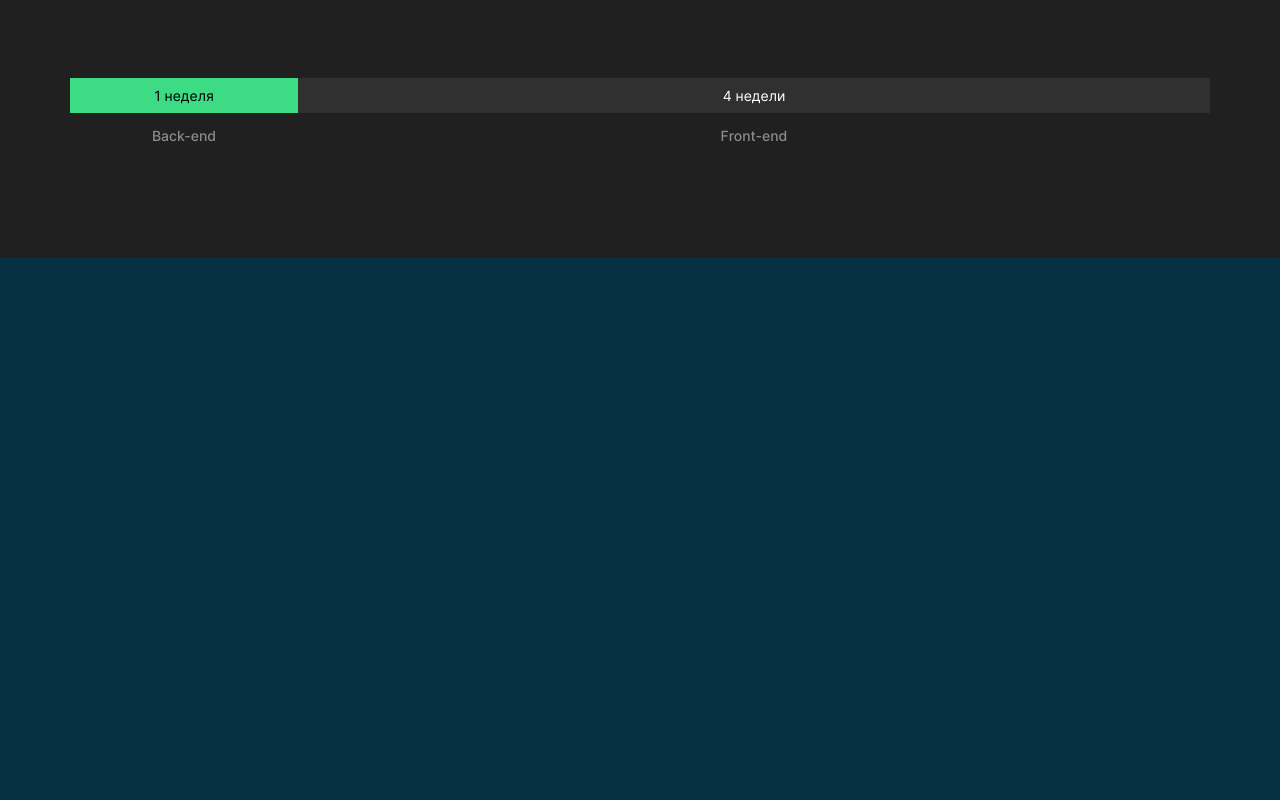
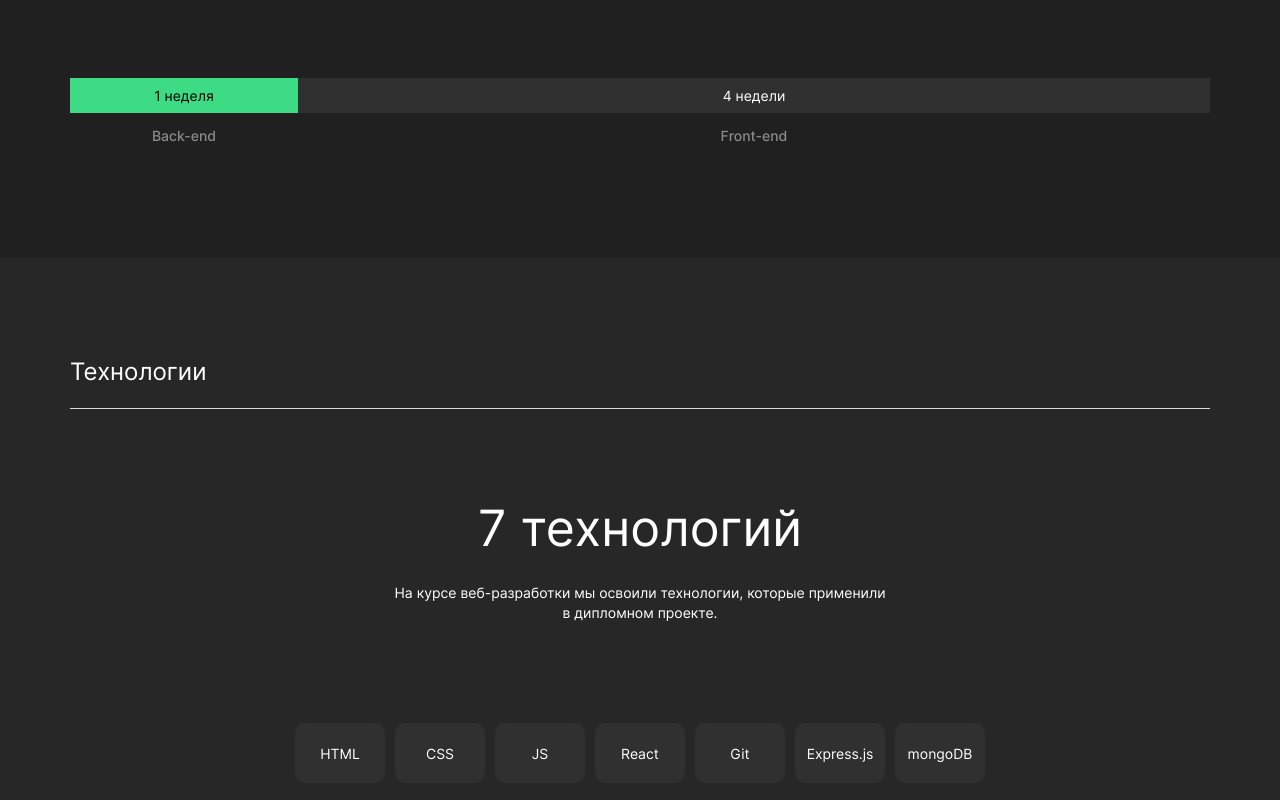
Before and after one commit to adievme/movies-explorer-frontend, a React (Create React App) app: page / in a window 1280 px wide. Shown: the part 1261-2061 px from the top of the page. Before the commit the page ends 1519 px from the top, so only its background shows below. Built offline with nearby package versions, Linux system fonts and the light colour scheme.

Commit message:
feat: сверстать блок techs

```diff
--- a/src/components/App/App.css
+++ b/src/components/App/App.css
@@ -1,5 +1,7 @@
 body {
   background-color: #073042;
+  max-width: 1280px;
+  margin: 0 auto;
 }
 
 .page {
--- a/src/components/Main/Main.js
+++ b/src/components/Main/Main.js
@@ -1,8 +1,9 @@
 import React from 'react';
 import './Main.css'
-  import Promo from './Promo/Promo.js';
-  import NavTab from './NavTab/NavTab.js';
-  import AboutProject from './AboutProject/AboutProject';
+import Promo from './Promo/Promo.js';
+import NavTab from './NavTab/NavTab.js';
+import AboutProject from './AboutProject/AboutProject';
+import Techs from './Techs/Techs';
 
 function Main() {
   return (
@@ -10,6 +11,7 @@ function Main() {
       <Promo />
       <NavTab />
       <AboutProject />
+      <Techs />
     </div>
   );
 }
--- /dev/null
+++ b/src/components/Main/Techs/Techs.css
@@ -0,0 +1,69 @@
+.techs {
+  background-color: #272727;
+  padding: 100px 70px;
+  margin: auto;
+}
+
+.techs__header {
+  color: #ffffff;
+  font-size: 22;
+  font-weight: 400;
+  line-height: 27px;
+  margin: 0;
+  padding-bottom: 23px;
+  border-bottom: 1px solid #DADADA;
+}
+
+.techs__description {
+  margin: 90px auto 0 auto;
+  display: flex;
+  flex-direction: column;
+  align-items: center;
+}
+
+.techs__title {
+  color: #ffffff;
+  font-size: 50px;
+  line-height: 58px;
+  font-weight: 400;
+  margin: 0 0 26px 0;
+  text-align: center;
+}
+
+.techs__subtitle {
+  color: #ffffff;
+  font-size: 14px;
+  line-height: 20px;
+  font-weight: 400;
+  margin: 0;
+  max-width: 500px;
+  text-align: center;
+}
+
+.techs__list {
+  display: flex;
+  flex-direction: row;
+  justify-content: space-between;
+  list-style-type: none;
+  padding: 0;
+  margin: 100px 0 0 0;
+}
+
+.techs__item {
+  display: flex;
+  justify-content: center;
+  align-items: center;
+  width: 90px;
+  height: 60px;
+  background-color: #303030;
+  border-radius: 10px;
+  font-size: 14px;
+  font-weight: 400;
+  line-height: 17px;
+  color: #ffffff;
+  margin: 0 10px 0 0;
+}
+
+.techs__item:last-child {
+  margin: 0;
+}
--- /dev/null
+++ b/src/components/Main/Techs/Techs.js
@@ -0,0 +1,26 @@
+import React from 'react';
+import './Techs.css';
+
+function Techs() {
+  return (
+    <section className='techs'>
+      <h2 className='techs__header'>Технологии</h2>
+      <div className='techs__description'>
+        <h3 className='techs__title'>7 технологий</h3>
+        <p className='techs__subtitle'>На курсе веб-разработки мы освоили технологии, которые применили в дипломном проекте.</p>
+
+        <ul className='techs__list'>
+          <li className='techs__item'>HTML</li>
+          <li className='techs__item'>CSS</li>
+          <li className='techs__item'>JS</li>
+          <li className='techs__item'>React</li>
+          <li className='techs__item'>Git</li>
+          <li className='techs__item'>Express.js</li>
+          <li className='techs__item'>mongoDB</li>
+        </ul>
+      </div>
+    </section>
+  );
+}
+
+export default Techs;
```
